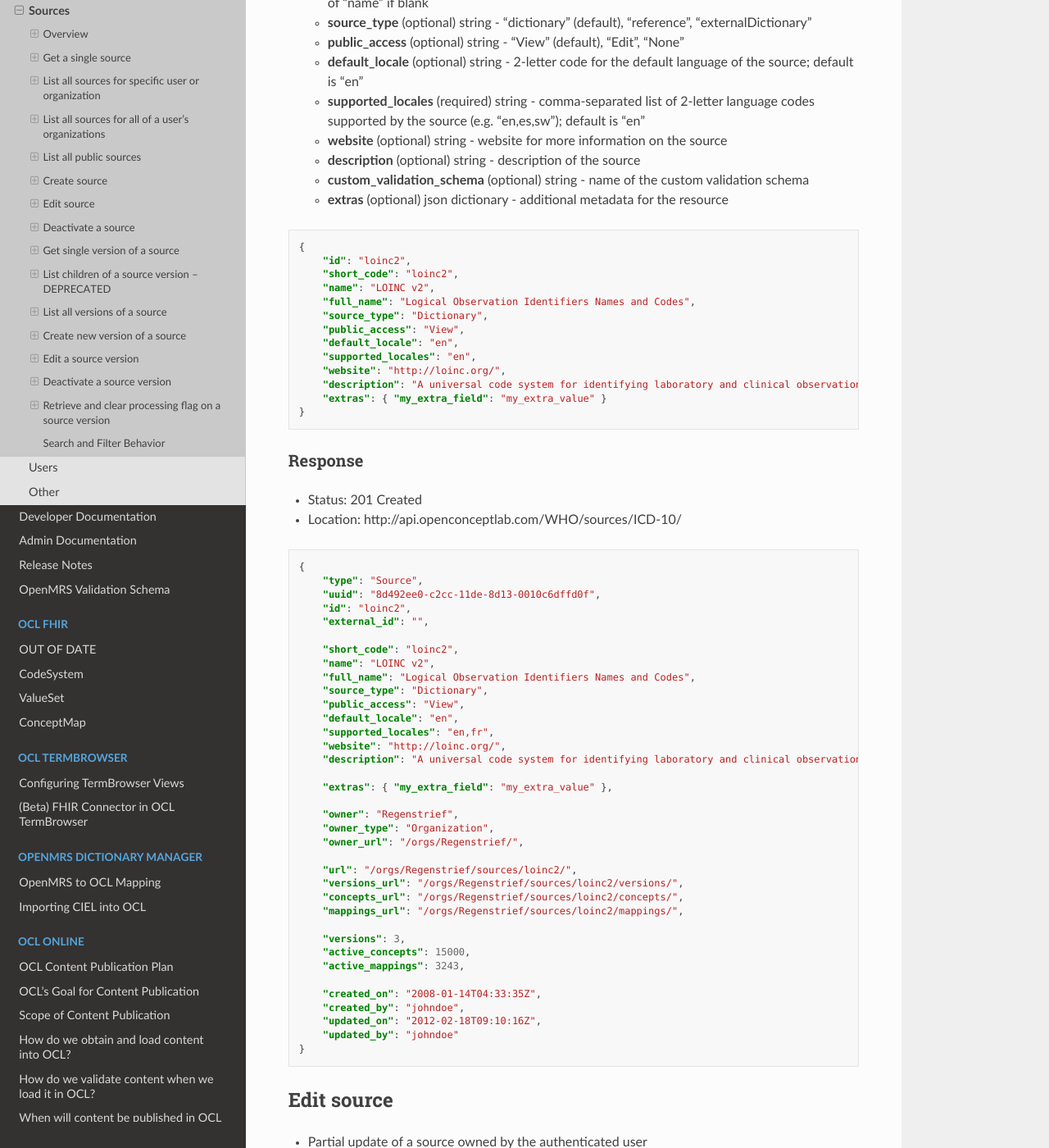
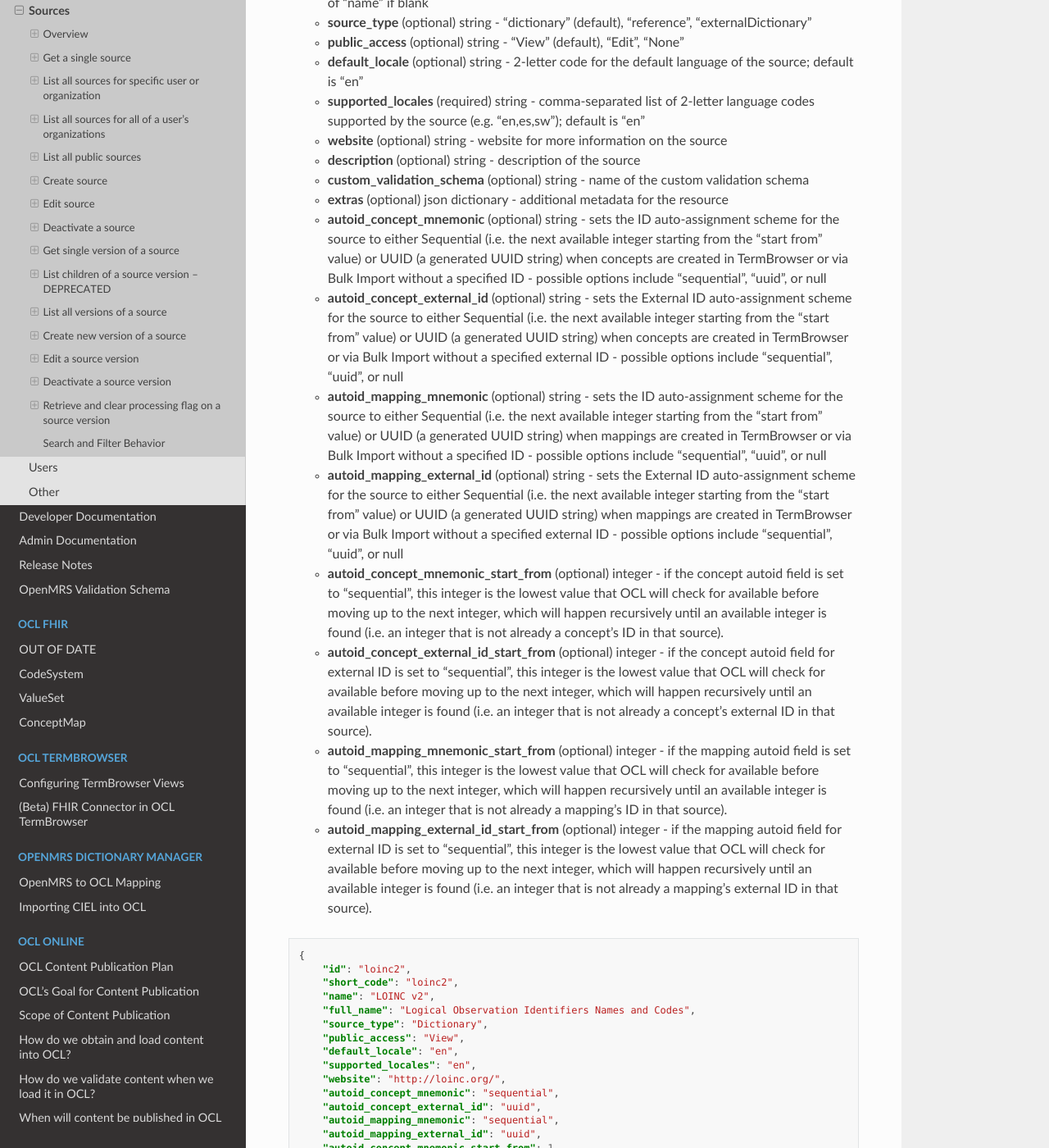
Before and after one commit to OpenConceptLab/ocl-docs, a Sphinx documentation site: the page built from docs/source/oclapi/apireference/sources.md, in a window 1280 px wide and 1400 px high, scrolled down 6338 px. Shown: the whole window at 82% size. Built offline with Sphinx 7.4.7 and the Read the Docs theme 2.0.0, drawn with Linux system fonts in a browser that asks for light colours; some of the changed text lies outside the part shown.

Commit message:
Source Auto-ID documentation clarification

````diff
--- a/docs/source/oclapi/apireference/sources.md
+++ b/docs/source/oclapi/apireference/sources.md
@@ -223,6 +223,16 @@
     * **description** (optional) string - description of the source
     * **custom_validation_schema** (optional) string - name of the custom validation schema
     * **extras** (optional) json dictionary - additional metadata for the resource
+    * **autoid_concept_mnemonic** (optional) string - sets the ID auto-assignment scheme for the source to either Sequential (i.e. the next available integer starting from the "start from" value) or UUID (a generated UUID string) when concepts are created in TermBrowser or via Bulk Import without a specified ID - possible options include  "sequential", "uuid", or null
+    * **autoid_concept_external_id** (optional) string - sets the External ID auto-assignment scheme for the source to either Sequential (i.e. the next available integer starting from the "start from" value) or UUID (a generated UUID string) when concepts are created in TermBrowser or via Bulk Import without a specified external ID - possible options include  "sequential", "uuid", or null
+    * **autoid_mapping_mnemonic** (optional) string - sets the ID auto-assignment scheme for the source to either Sequential (i.e. the next available integer starting from the "start from" value) or UUID (a generated UUID string) when mappings are created in TermBrowser or via Bulk Import without a specified ID - possible options include  "sequential", "uuid", or null
+    * **autoid_mapping_external_id** (optional) string - sets the External ID auto-assignment scheme for the source to either Sequential (i.e. the next available integer starting from the "start from" value) or UUID (a generated UUID string) when mappings are created in TermBrowser or via Bulk Import without a specified external ID - possible options include  "sequential", "uuid", or null
+    * **autoid_concept_mnemonic_start_from** (optional) integer - if the concept autoid field is set to "sequential", this integer is the lowest value that OCL will check for available before moving up to the next integer, which will happen recursively until an available integer is found (i.e. an integer that is not already a concept's ID in that source).
+    * **autoid_concept_external_id_start_from** (optional) integer - if the concept autoid field for external ID is set to "sequential", this integer is the lowest value that OCL will check for available before moving up to the next integer, which will happen recursively until an available integer is found (i.e. an integer that is not already a concept's external ID in that source).
+    *  **autoid_mapping_mnemonic_start_from** (optional) integer - if the mapping autoid field is set to "sequential", this integer is the lowest value that OCL will check for available before moving up to the next integer, which will happen recursively until an available integer is found (i.e. an integer that is not already a mapping's ID in that source).
+    *  **autoid_mapping_external_id_start_from** (optional) integer - if the mapping autoid field for external ID is set to "sequential", this integer is the lowest value that OCL will check for available before moving up to the next integer, which will happen recursively until an available integer is found (i.e. an integer that is not already a mapping's external ID in that source).
+
+
 ```JSON
 {
     "id": "loinc2",
@@ -234,6 +244,14 @@
     "default_locale": "en",
     "supported_locales": "en",
     "website": "http://loinc.org/",
+    "autoid_concept_mnemonic": "sequential",
+    "autoid_concept_external_id": "uuid",
+    "autoid_mapping_mnemonic": "sequential",
+    "autoid_mapping_external_id": "uuid",
+    "autoid_concept_mnemonic_start_from": 1,
+    "autoid_concept_external_id_start_from": 1,
+    "autoid_mapping_mnemonic_start_from": 1,
+    "autoid_mapping_external_id_start_from": 1,
     "description": "A universal code system for identifying laboratory and clinical observations.",
     "extras": { "my_extra_field": "my_extra_value" }
 }
@@ -260,6 +278,15 @@
     "description": "A universal code system for identifying laboratory and clinical observations.",
 
     "extras": { "my_extra_field": "my_extra_value" },
+
+    "autoid_concept_mnemonic": "sequential",
+    "autoid_concept_external_id": "uuid",
+    "autoid_mapping_mnemonic": "sequential",
+    "autoid_mapping_external_id": "uuid",
+    "autoid_concept_mnemonic_start_from": 1,
+    "autoid_concept_external_id_start_from": 1,
+    "autoid_mapping_mnemonic_start_from": 1,
+    "autoid_mapping_external_id_start_from": 1,
 
     "owner": "Regenstrief",
     "owner_type": "Organization",
````
